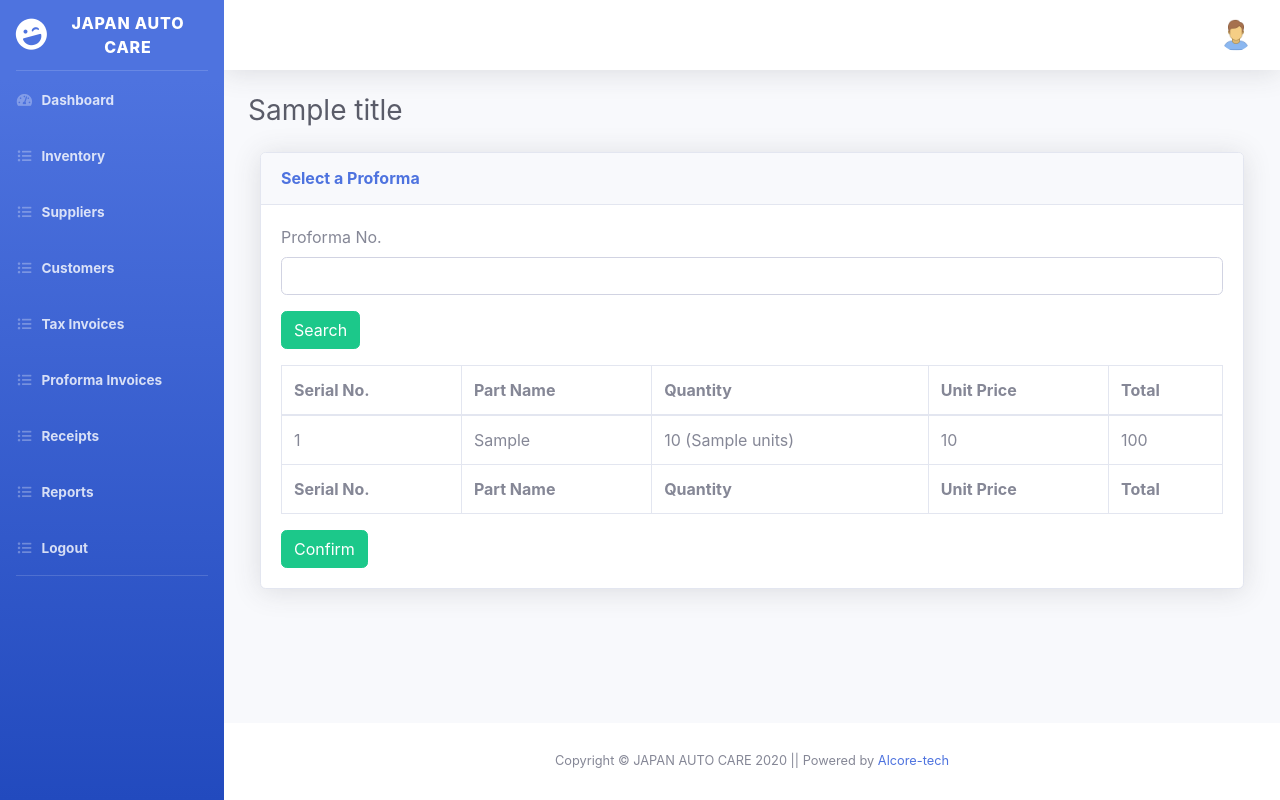
After one commit to rdeveloper1925/jpa-sys, a CodeIgniter 4 app: the page made by app/Views/content/existing.php in a window 1280 px wide. The commit adds this page. Run offline with PHP 8.4 and a stand-in for CodeIgniter, Linux system fonts and the light colour scheme; the template is opened without the code that fills it: most values are stand-ins (such as "Sample title", 1, 10 or a date in 2020); data that the repository does not hold is empty; some libraries are stand-ins or nearby versions.

Commit message:
usability features

```diff
--- /dev/null
+++ b/app/Views/content/existing.php
@@ -0,0 +1,85 @@
+<?php $this->extend('layouts/app') ?>
+<?php $this->section('content'); ?>
+<div class="row">
+    <div class="col-md-12 container">
+        <div id="alerter" class="col-12"></div>
+        <div class="card shadow mb-4">
+            <div class="card-header py-3">
+                <h6 class="m-0 font-weight-bold text-primary">Select a Proforma</h6>
+            </div>
+            <div class="card-body">
+                <form method="post" action="<?=base_url('invoices/search/'.$taxId)?>">
+                    <div class="form-group">
+                        <label for="proforma">Proforma No.</label>
+                        <input type="number" class="form-control" name="invoiceNo" id="invoiceNo" required/>
+                    </div>
+                    <input type="submit" value="Search" class="btn btn-success"/>
+                </form>
+                <!--<button id="search" class="btn btn-success btn-md" onclick="search()">Search Proforma No</button>-->
+                <p id="ttl"></p>
+                <div class="table-responsive">
+                    <table class="table table-bordered"  width="100%" cellspacing="0">
+                        <thead>
+                        <tr>
+                            <th>Serial No.</th>
+                            <th>Part Name</th>
+                            <th>Quantity</th>
+                            <th>Unit Price</th>
+                            <th>Total</th>
+                        </tr>
+                        </thead>
+                        <tfoot>
+                        <tr>
+                            <th>Serial No.</th>
+                            <th>Part Name</th>
+                            <th>Quantity</th>
+                            <th>Unit Price</th>
+                            <th>Total</th>
+                        </tr>
+                        </tfoot>
+                        <tbody>
+                        <?php if(!empty($items)): ?>
+                        <?php foreach ($items as $item): ?>
+                            <tr>
+                                <td><?=$item->id?></td>
+                                <td><?=$item->inventoryItem?></td>
+                                <td><?=$item->quantity?><?php echo ' ('.$item->units.')'?></td>
+                                <td><?=$item->unitCost?></td>
+                                <td><?=$item->quantity*$item->unitCost?></td>
+                            </tr>
+                        <?php endforeach; ?>
+                        <?php endif; ?>
+                        </tbody>
+                    </table>
+                    <form method="post" action="<?=base_url('invoices/confirm')?>">
+                        <div class="form-group">
+                            <input type="hidden" name="invoiceId" value="<?=$proforma->invoiceId?>" id="confirm"/>
+                            <input type="hidden" name="taxId" value="<?=$taxId?>"/>
+                        </div>
+                        <input type="submit" value="Confirm" class="btn btn-success btn-md"/>
+                    </form>
+                </div>
+            </div>
+        </div>
+    </div>
+</div>
+<script>
+    function search() {
+        let data={invoiceId:$('#invoiceNo').val()};
+        $.post("<?=base_url('invoices/fetch_proforma_items')?>",data,function (d,s,x) {
+            var d=JSON.parse(d);
+            if (d.success){
+                $('#theBody').empty();
+                $('#confirm').val(d.proforma.invoiceId);
+                $('#ttl').text("Invoice No."+d.proforma.invoiceId+", RegNo."+d.proforma.carRegNo+" Car Type:"+d.proforma.carType);
+                $.each(d.items,function (i,v) {
+                    console.log(v);
+                    $('#theBody').append("<tr><td>"+v.id+"</td><td>"+v.inventoryItem+"</td><td>"+v.quantity+"</td><td>"+v.unitCost+"</td><td>"+v.quantity*v.unitCost+"</td></tr>");
+                })
+            }else{
+                alert('The proforma Number was not found. Please try again');
+            }
+        })
+    }
+</script>
+<?php $this->endsection(); ?>
--- a/app/Views/layouts/app.php
+++ b/app/Views/layouts/app.php
@@ -14,7 +14,6 @@
 
   <!-- Custom fonts for this template-->
   <link href="<?=base_url('assets/vendor/fontawesome-free/css/all.min.css" rel="stylesheet')?>" type="text/css">
-  <link href="https://fonts.googleapis.com/css?family=Nunito:200,200i,300,300i,400,400i,600,600i,700,700i,800,800i,900,900i" rel="stylesheet">
 
   <!-- Custom styles for this template-->
   <link href="<?=base_url('assets/css/sb-admin-2.min.css')?>" rel="stylesheet">
--- a/app/Views/layouts/login.php
+++ b/app/Views/layouts/login.php
@@ -13,7 +13,6 @@
 
   <!-- Custom fonts for this template-->
   <link href="<?=base_url('assets/vendor/fontawesome-free/css/all.min.css')?>" rel="stylesheet" type="text/css">
-  <link href="https://fonts.googleapis.com/css?family=Nunito:200,200i,300,300i,400,400i,600,600i,700,700i,800,800i,900,900i" rel="stylesheet">
 
   <!-- Custom styles for this template-->
   <link href="<?=base_url('assets/css/sb-admin-2.min.css')?>" rel="stylesheet">
```
Also changed, not shown: app/Controllers/Invoices.php (+66 -7 lines), app/Views/content/create-invoice.php (+6 -1 lines).
